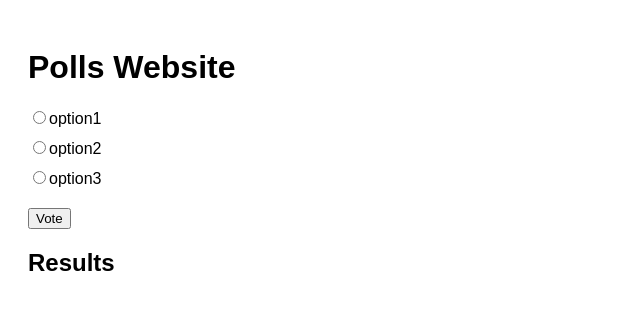
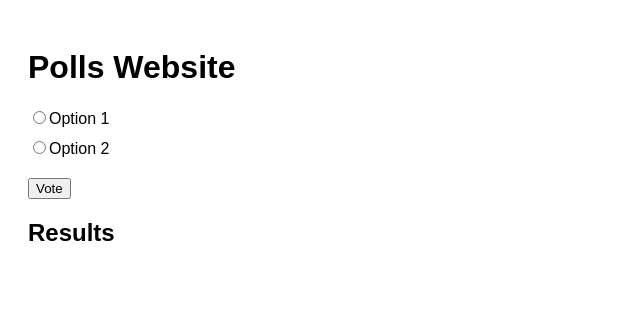
Before and after one commit to MKA-BLAA/v-track, a plain HTML site: page index.html in a window 1280 px wide. Both pictures are taken after a click on the button "Vote". Shown: the whole page, without its empty margins (0-640 px from the left). Drawn offline with Linux system fonts and the light colour scheme.

Commit message:
change fetch method

```diff
--- a/index.html
+++ b/index.html
@@ -28,8 +28,55 @@
   <button onclick="vote()">Vote</button>
 
   <h2>Results</h2>
-  <ul id="pollResults"></ul>
+  <ul id="pollResults">
+    <!-- Results will be dynamically updated here -->
+  </ul>
 
-  <script src="script.js"></script>
+  <script>
+    // Function to load data and initialize poll
+    async function loadData() {
+      try {
+        const response = await fetch('scores/poll1.json'); // Replace with your JSON file path
+        const data = await response.json();
+        initializePoll(data.options);
+      } catch (error) {
+        console.error('Error loading data:', error);
+      }
+    }
+
+    // Function to initialize the poll options
+    function initializePoll(options) {
+      const pollContainer = document.getElementById('pollContainer');
+      options.forEach(option => {
+        const optionDiv = document.createElement('div');
+        optionDiv.className = 'option';
+
+        const input = document.createElement('input');
+        input.type = 'radio';
+        input.id = option.id;
+        input.name = 'poll1'; // Change poll1 to match your poll ID
+        input.value = option.id;
+
+        const label = document.createElement('label');
+        label.setAttribute('for', option.id);
+        label.textContent = option.name;
+
+        optionDiv.appendChild(input);
+        optionDiv.appendChild(label);
+        pollContainer.appendChild(optionDiv);
+      });
+    }
+
+    // Function to handle voting
+    function vote() {
+      const selectedOption = document.querySelector('input[name=poll1]:checked').value;
+
+      // Simulate voting logic
+      console.log(`Voted for: ${selectedOption}`);
+    }
+
+    // Load data when the page loads
+    document.addEventListener('DOMContentLoaded', loadData);
+  </script>
 </body>
 </html>
--- /dev/null
+++ b/scores/poll1.json
@@ -0,0 +1,6 @@
+{
+    "options": [
+      { "id": "option1", "name": "Option 1" },
+      { "id": "option2", "name": "Option 2" }
+    ]
+  }
```
